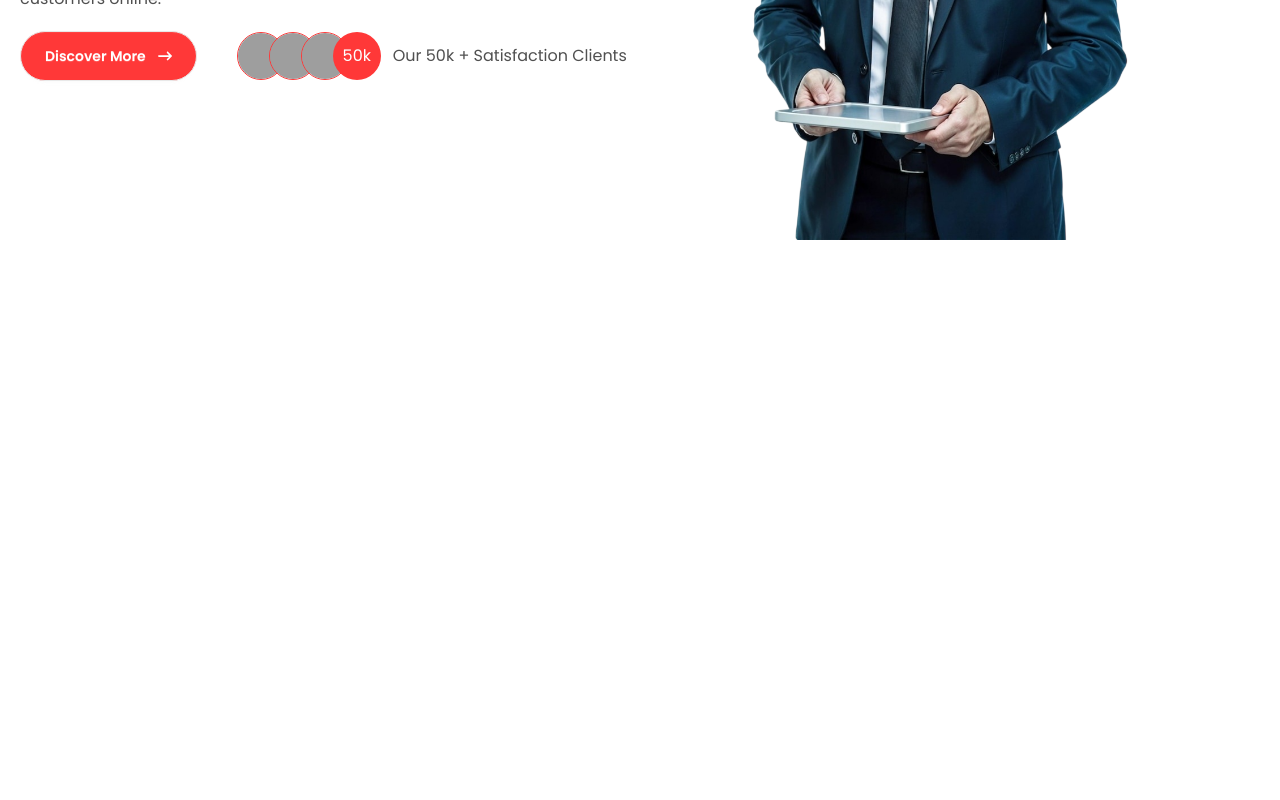
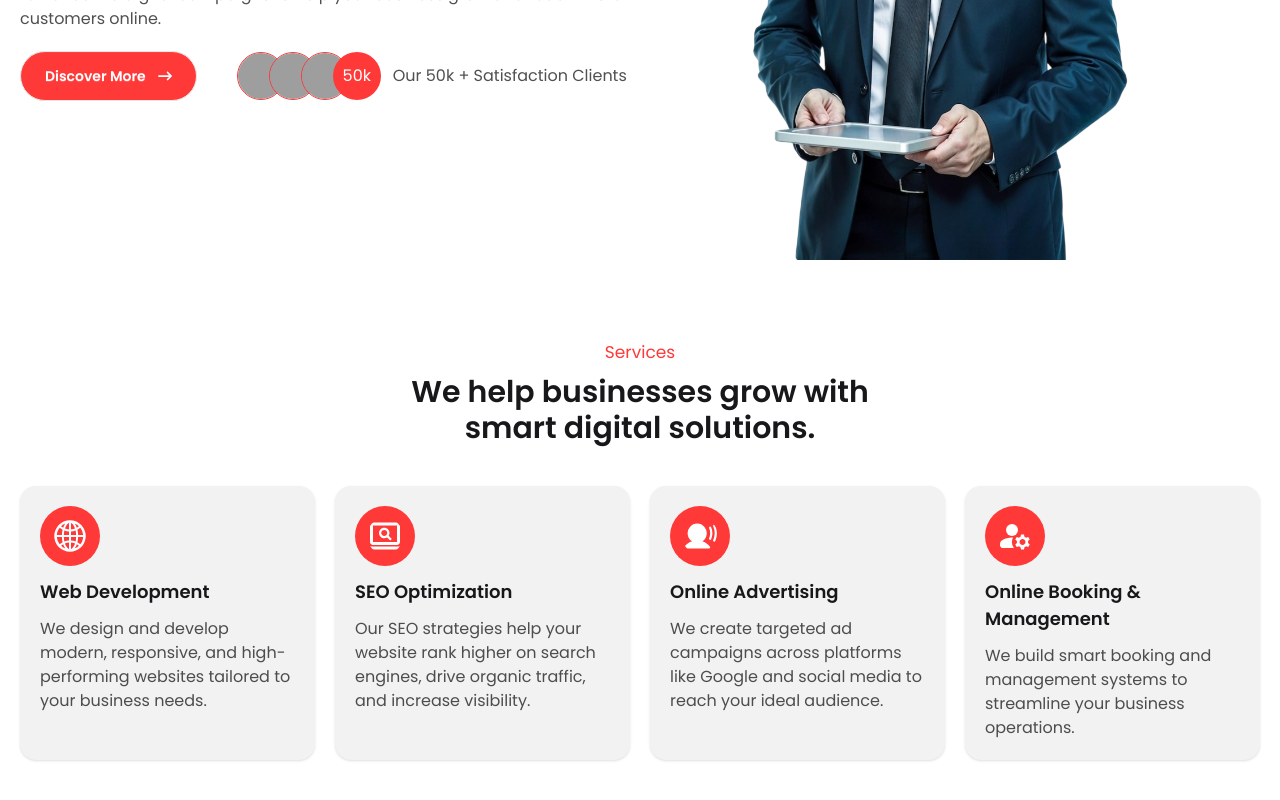
Before and after one commit to kalidashodekare14/growify-digital, a React (Vite) app: page / in a window 1280 px wide. Shown: the part 414-1214 px from the top of the page. Before the commit the page ends 800 px from the top, so only its background shows below. Built offline with nearby package versions, Linux system fonts and the light colour scheme; grey boxes are pictures that could not be loaded.

Commit message:
Home page OurServices section design completed

```diff
--- a/src/components/home/HeroSection/HeroSection.jsx
+++ b/src/components/home/HeroSection/HeroSection.jsx
@@ -4,7 +4,7 @@ import './HeroSection.css';
 const HeroSection = () => {
     return (
         <div className=" bg-center bg-cover ">
-            <div className="2xl:w-350 xl:w-310 lg:w-260 w-full  m-auto flex justify-center items-center h-140">
+            <div className="2xl:w-350 xl:w-310 lg:w-260 w-full  m-auto flex justify-center items-center h-150">
                 {/* Left: Info */}
                 <div className="lg:w-200 space-y-5">
                     <h1 className="text-6xl font-bold">Grow Your Business with Growify</h1>
--- /dev/null
+++ b/src/components/home/OurServices.jsx
@@ -0,0 +1,40 @@
+import { AiOutlineGlobal } from "react-icons/ai";
+import { MdManageAccounts, MdOutlineScreenSearchDesktop } from "react-icons/md";
+import { PiUserSoundFill } from "react-icons/pi";
+
+const OurServices = () => {
+    return (
+        <div className="2xl:w-350 xl:w-310 lg:w-260 w-full  m-auto px-5 lg:px-0 py-20">
+            <div className="flex flex-col justify-center items-center gap-2">
+                <h1 className="text-[17px] text-vivid">Services</h1>
+                <h2 className="text-3xl lg:w-115 font-semibold text-center">We help businesses grow with smart digital solutions.</h2>
+            </div>
+            <div className="grid grid-cols-1 lg:grid-cols-4 gap-5 mt-10">
+                <div className=" bg-[#f3f2f2] shadow p-5 space-y-3 rounded-2xl">
+                    {/* <div className=" w-12 h-12 p-3 text-2xl text-white rounded-full">
+                    </div> */}
+                    <AiOutlineGlobal className="bg-vivid p-3 text-6xl text-white rounded-full" />
+                    <h1 className="text-[18px] font-semibold">Web Development</h1>
+                    <p className="text-[#111111bb]">We design and develop modern, responsive, and high-performing websites tailored to your business needs.</p>
+                </div>
+                <div className=" bg-[#f3f2f2] shadow p-5 space-y-3 rounded-2xl">
+                    <MdOutlineScreenSearchDesktop className="bg-vivid p-3 text-6xl text-white rounded-full" />
+                    <h1 className="text-[18px] font-semibold">SEO Optimization</h1>
+                    <p className="text-[#111111bb]">Our SEO strategies help your website rank higher on search engines, drive organic traffic, and increase visibility.</p>
+                </div>
+                <div className=" bg-[#f3f2f2] shadow p-5 space-y-3 rounded-2xl">
+                    <PiUserSoundFill className="bg-vivid p-3 text-6xl text-white rounded-full" />
+                    <h1 className="text-[18px] font-semibold">Online Advertising</h1>
+                    <p className="text-[#111111bb]">We create targeted ad campaigns across platforms like Google and social media to reach your ideal audience.</p>
+                </div>
+                <div className=" bg-[#f3f2f2] shadow p-5 space-y-3 rounded-2xl">
+                    <MdManageAccounts className="bg-vivid p-3 text-6xl text-white rounded-full" />
+                    <h1 className="text-[18px] font-semibold">Online Booking & Management</h1>
+                    <p className="text-[#111111bb]">We build smart booking and management systems to streamline your business operations.</p>
+                </div>
+            </div>
+        </div>
+    );
+};
+
+export default OurServices;
--- a/src/pages/Home.jsx
+++ b/src/pages/Home.jsx
@@ -1,9 +1,11 @@
 import HeroSection from "../components/home/HeroSection/HeroSection";
+import OurServices from "../components/home/OurServices";
 
 const Home = () => {
     return (
         <div>
             <HeroSection />
+            <OurServices />
         </div>
     );
 };
```
